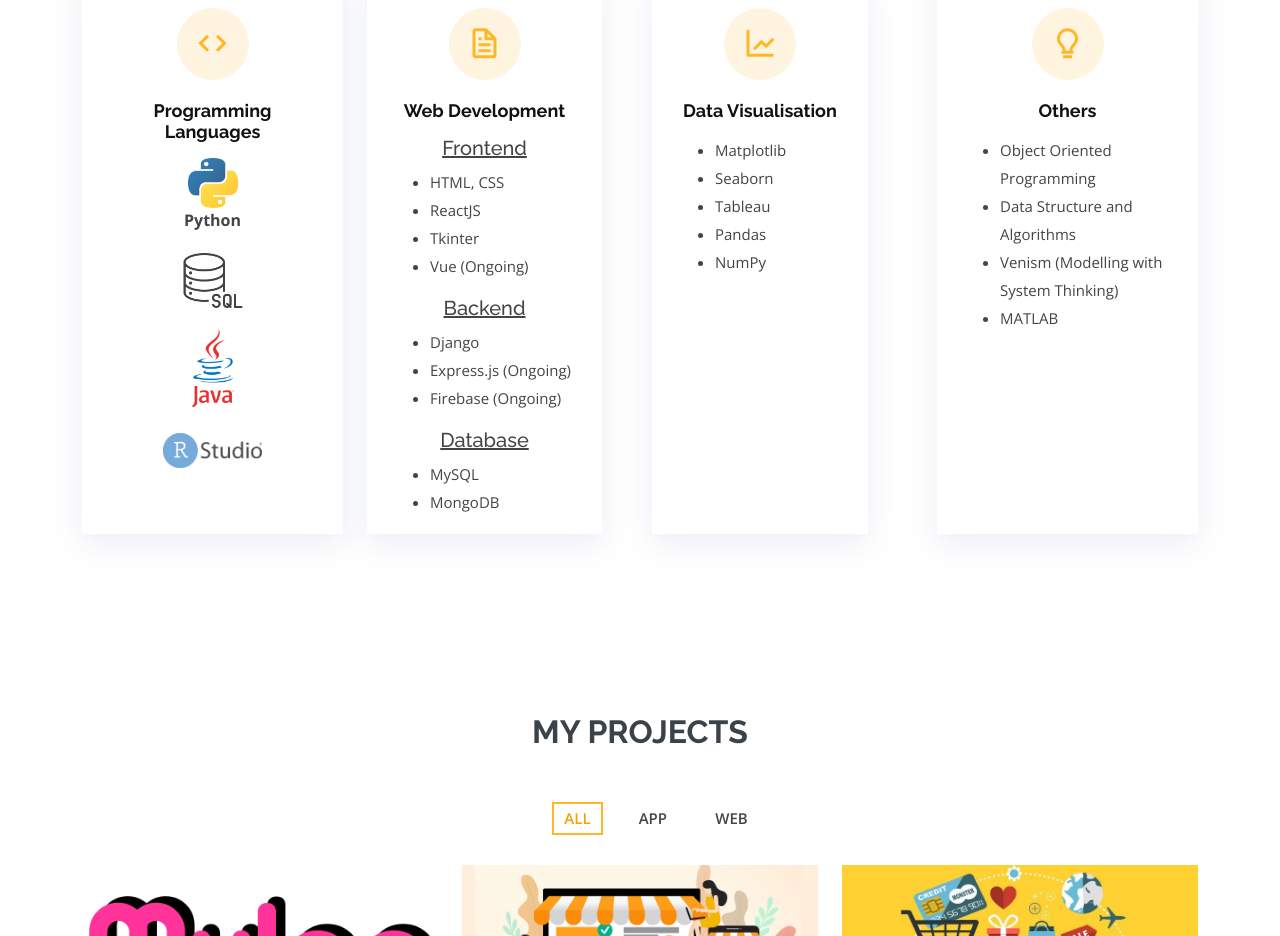
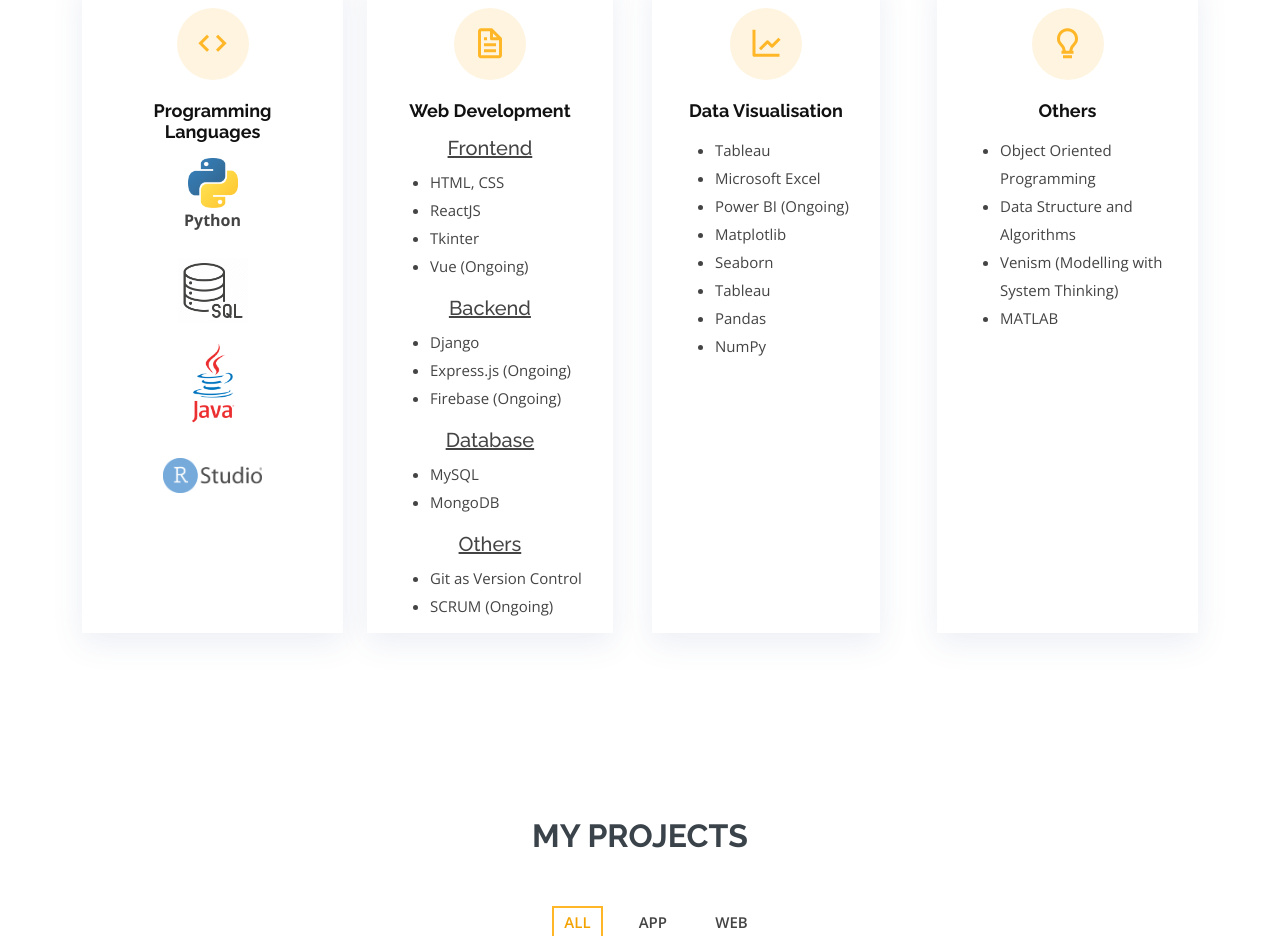
Before and after one commit to marvinljw/marvinljw.github.io, a plain HTML site: page index.html in a window 1280 px wide. Shown: the part 2740-3676 px from the top of the page. Drawn offline with nearby package versions, Linux system fonts and the light colour scheme.

Commit message:
Changed resume

```diff
--- a/index.html
+++ b/index.html
@@ -236,14 +236,14 @@
                     <p ><strong>Python</strong></p>
                   </div>
                   <div  class="column">
-                    <img src="assets/img/testimonials/sql.png" style="margin-top: 0px;" height="65px" width="70px" alt="">
+                    <img src="assets/img/testimonials/sql.png" style="margin-top: 10px;" height="65px" width="70px" alt="">
                     </div>
                   <div  class="column">
-                    <img src="assets/img/testimonials/java.png" style="margin-top: 15px;" width="80px" alt="">
+                    <img src="assets/img/testimonials/java.png" style="margin-top: 20px;" width="80px" alt="">
                     </div>
                   </div>
                     <div  class="column">
-                      <img src="assets/img/testimonials/R.png" style="margin-top: 25px;" height="35px" style="margin-top: 5px; " alt="">
+                      <img src="assets/img/testimonials/R.png" style="margin-top: 35px;" height="35px" style="margin-top: 5px; " alt="">
                     </div>
             </div>
           </div>
@@ -275,6 +275,12 @@
               <li>MySQL</li>
               <li>MongoDB</li>
             </ul>
+            <p></p>
+            <h5><u>Others</u></h5>
+            <ul class="description">
+              <li>Git as Version Control</li>
+              <li>SCRUM (Ongoing)</li>
+            </ul>
 
               </p>
             </div>
@@ -285,6 +291,9 @@
               <div class="icon"><i class='bx bx-line-chart'></i></div>
               <h4 class="title"><a href="">Data Visualisation</a></h4>
               <ul class="description">
+                <li>Tableau</li>
+                <li>Microsoft Excel</li>
+                <li>Power BI (Ongoing)</li>
                 <li>Matplotlib</li>
                 <li>Seaborn</li>
                 <li>Tableau</li>
```
Also changed, not shown: 1 other file.
